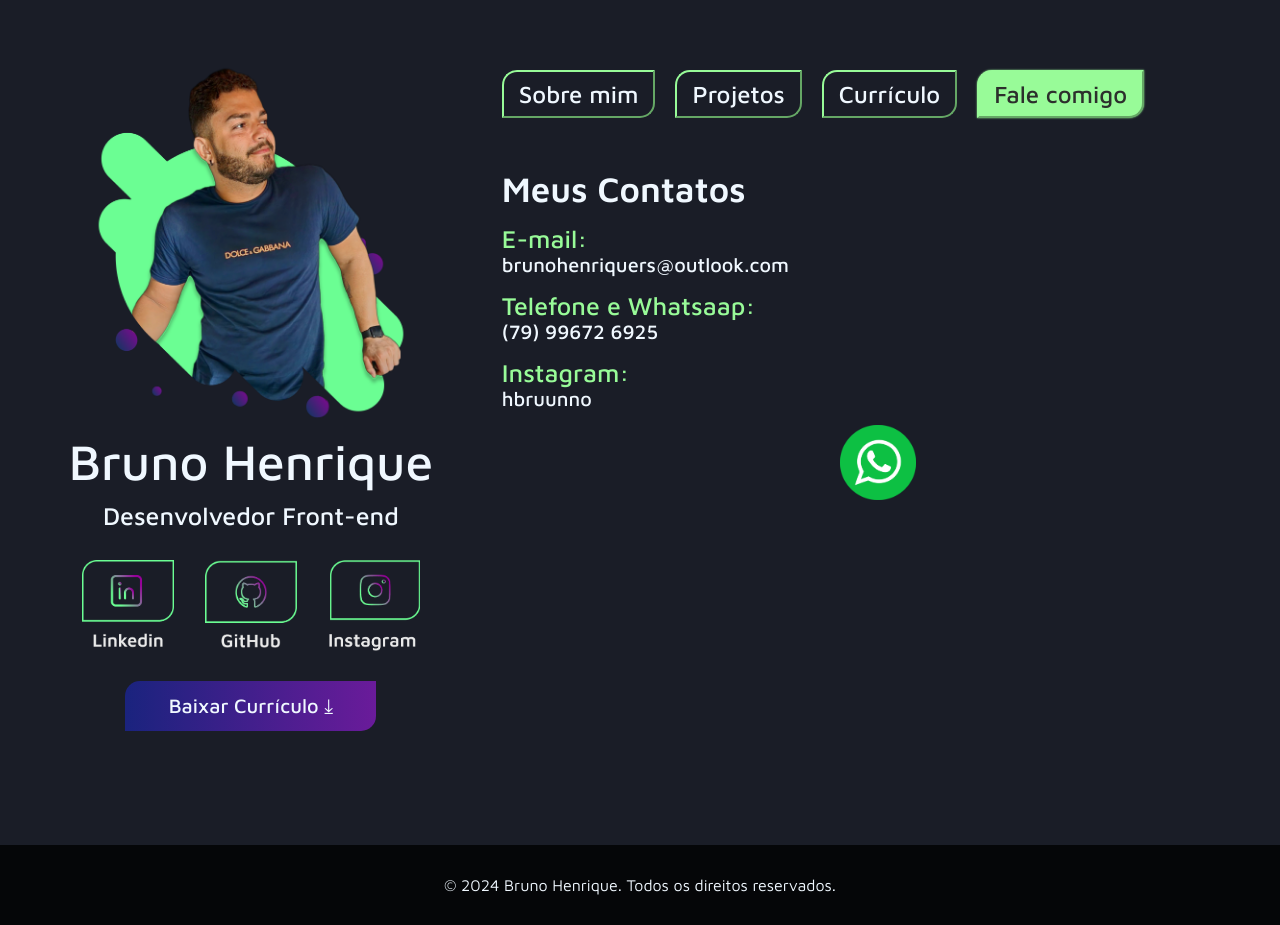
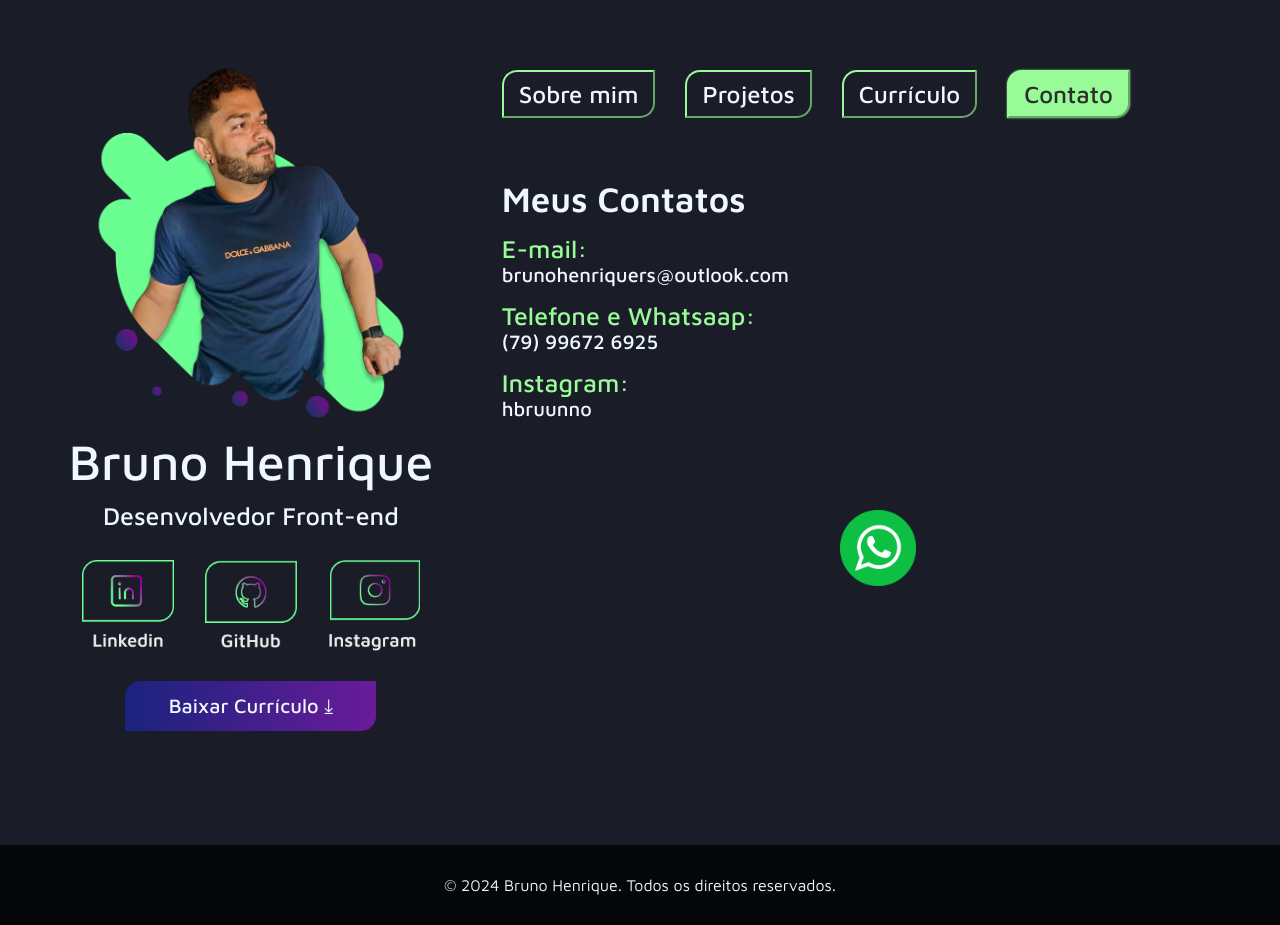
Before and after one commit to hbruunno/Portifolio, a React (Vite) app: page /fale-comigo in a window 1280 px wide. Built offline with nearby package versions, Linux system fonts and the light colour scheme.

Commit message:
Atualizando o sgv, e algun estilos de css

```diff
--- a/index.html
+++ b/index.html
@@ -2,7 +2,7 @@
 <html lang="pr-BR">
   <head>
     <meta charset="UTF-8" />
-    <link rel="icon" type="image/svg+xml" href="/vite.svg" />
+    <link rel="icon" type="image/svg+xml" href="src/assets/icones/svg.svg" />
     <meta name="viewport" content="width=device-width, initial-scale=1.0" />
     <link rel="preconnect" href="https://fonts.googleapis.com">
 <link rel="preconnect" href="https://fonts.gstatic.com" crossorigin>
--- a/src/App.css
+++ b/src/App.css
@@ -112,8 +112,8 @@
 
 .navbar{
   display: flex;
-  gap: 20px;
-  width: 90%;
+  gap: 30px;
+  width: 100%;
   height: 30%;
   justify-content: flex-start;
   align-items: center;
@@ -201,6 +201,6 @@
     align-items: flex-start;
     margin-top: 10px;
     font-size: 14px;
-    padding: 8px;
+    padding: 8px 5px;
   }
 }
--- a/src/App.jsx
+++ b/src/App.jsx
@@ -202,7 +202,7 @@ function Navigation() {
         Currículo
       </button>
       <button className={`botao ${ativo('/fale-comigo')}`} onClick={() => navigate('/fale-comigo')}>
-        Fale comigo
+        Contato
       </button>
     </div>
   );
--- a/src/contato/contato.css
+++ b/src/contato/contato.css
@@ -1,3 +1,17 @@
+.contato{
+  display: flex;
+  flex-direction: column;
+  width: 100%;
+}
+
+.cinfo{
+  display: flex;
+  flex-direction: column;
+  justify-content: flex-start;
+  align-items: flex-start;
+  width: 80%;
+}
+
 .ctitulo{
   font-weight: 600;
   font-size: 35px;
@@ -18,16 +32,15 @@
 
 .wimg{
   display: flex;
+  justify-content: flex-start;
+  align-items: flex-start;
   width: 100%;
   height: 100%;
-  justify-content: center;
-  align-items: center;
+  margin-top: 10%;
 }
 
 .wpp{
   display: flex;
-  justify-content: flex-end;
-  align-items: flex-end;
   width: 10%;
   transition: transform 0.3s ease-in-out;
   margin: 15px;
--- a/src/projetos/Projetos.jsx
+++ b/src/projetos/Projetos.jsx
@@ -2,6 +2,9 @@ import './styles.css';
 import html from '../assets/icones/html.png';
 import css from '../assets/icones/css.png';
 import js from '../assets/icones/js.png';
+import rea from '../assets/icones/react.png'
+import nod from '../assets/icones/node.png'
+import jav from '../assets/icones/java.png'
 
 import fit from '../assets/imagens/fit.jpg';
 import gerador from '../assets/imagens/gerador.jpg'
@@ -13,11 +16,11 @@ import supe from '../assets/imagens/super.jpg';
 
 export default function Projetos() {
   const projetos = [
-    { id: 1, title: 'FitLife App', description: 'Aplicativo para gestão de alunos em academia', img: fitapp, icons: [html, css, js] },
-    { id: 2, title: 'Gerador de Senha', description: 'criador de senhas aleatorias', img: gerador, icons: [html, css, js] },
+    { id: 1, title: 'FitLife App', description: 'Aplicativo para gestão de alunos em academia', img: fitapp, icons: [html, css, js, rea, nod] },
+    { id: 2, title: 'Quiz', description: 'Jogo de perguntas', img: quiz, icons: [html, css, js, rea, nod] },
     { id: 3, title: 'DevBot', description: 'Troca de mensagens com IA, usando api da OpenIA', img: devbot, icons: [html, css, js] },
-    { id: 4, title: 'Quiz', description: 'Jogo de perguntas', img: quiz, icons: [html, css, js] },
-    { id: 5, title: 'FitLife web', description: 'Site para gestão de alunos em academia', img: fit, icons: [css, js] },
+    { id: 4, title: 'Gerador de Senha', description: 'criador de senhas aleatorias', img: gerador, icons: [html, css, js] },
+    { id: 5, title: 'FitLife web', description: 'Site para gestão de alunos em academia', img: fit, icons: [css, jav, nod] },
     { id: 6, title: 'Super Man', description: 'utilizando o CSS para causar efeito flutuante', img: supe, icons: [html, css] },
   ];
 
@@ -30,7 +33,9 @@ export default function Projetos() {
             <h2 className='projetotitulo'>{projeto.title}</h2>
             <p className='projetop'>{projeto.description}</p>
             <div className="cardicons">
+            {/* <p className="projetop">Tecnologias:</p> */}
               {projeto.icons.map((icon, index) => (
+
                 <img key={index} src={icon} alt={`Ícone ${index + 1}`} className="cardicon" />
               ))}
             </div>
@@ -40,22 +45,3 @@ export default function Projetos() {
     </div>
   );
 }
-
-
-// css animado
-// .overlay {
-//   position: absolute;
-//   top: 0;
-//   left: 0;
-//   width: 100%;
-//   height: 100%;
-//   background: linear-gradient(to bottom, rgba(0, 0, 0, 0.01), rgba(0, 0, 0, 0.5));
-//   display: flex;
-//   flex-direction: column;
-//   justify-content: center;
-//   align-items: center;
-//   color: white;
-//   opacity: 1;
-//   transform: translateY(60%);
-//   transition: opacity 0.3s ease, transform 0.3s ease;
-// }
--- a/src/projetos/styles.css
+++ b/src/projetos/styles.css
@@ -6,7 +6,7 @@
   grid-template-columns: repeat(2, 1fr);
   gap: 20px;
   justify-content: space-around;
-  width: 100%;
+  width: 90%;
 }
 
 .card {
```
Also changed, not shown: src/assets/icones/java.png (added), src/assets/icones/svg.svg (added), src/contato/Contato.jsx (line endings or trailing spaces).
